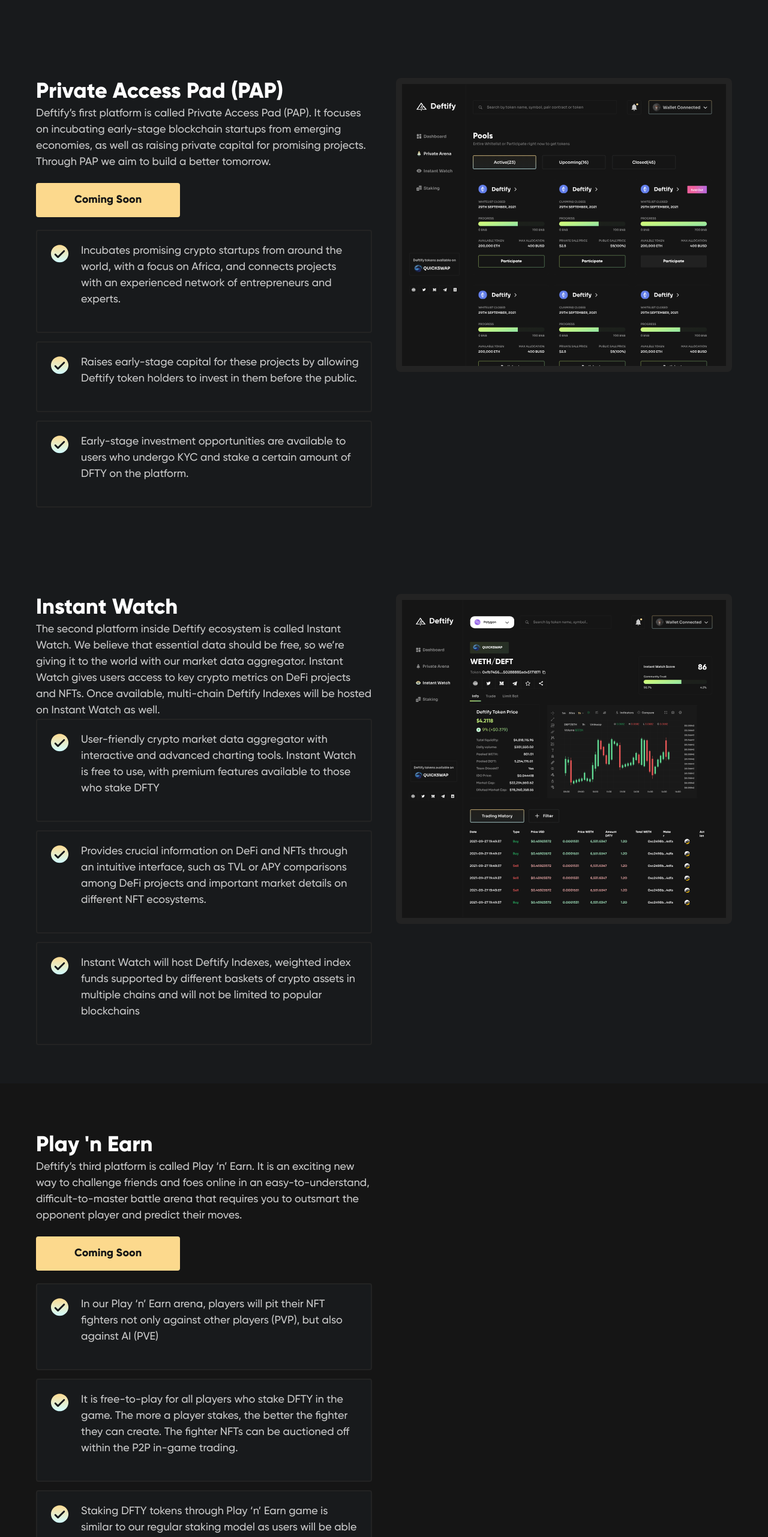
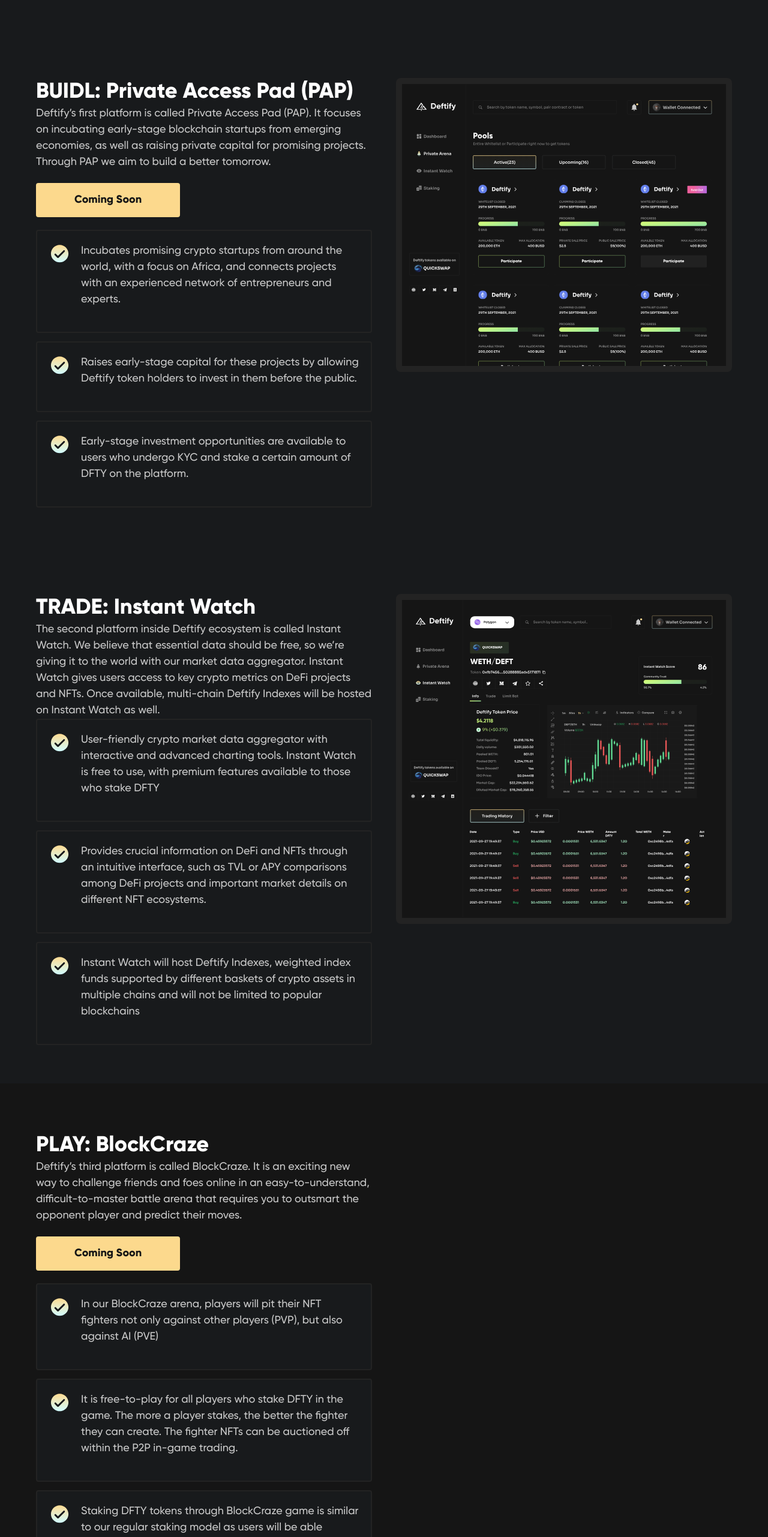
Before and after one commit to KvNGCzA/Official-Website, a React (Create React App) app: page / in a window 1280 px wide. Shown: the part 1720-4282 px from the top of the page at 60% size. Built offline with nearby package versions, Linux system fonts and the light colour scheme; some icons are missing; a web font is replaced by a local one.

Commit message:
Update index.tsx

```diff
--- a/src/pages/Home/index.tsx
+++ b/src/pages/Home/index.tsx
@@ -126,7 +126,7 @@ export const Home = (props: Props) => {
         <FeaturesGrid>
           <div>
             <Text color="#fff" fontSize={36} fontWeight={800}>
-              Private Access Pad (PAP)
+              BUIDL: Private Access Pad (PAP)
             </Text>
 
             <Text fontWeight={500}>
@@ -167,7 +167,7 @@ export const Home = (props: Props) => {
         <FeaturesGrid>
           <div>
             <Text color="#fff" fontSize={36} fontWeight={800}>
-              Instant Watch
+              TRADE: Instant Watch
             </Text>
 
             <Text fontWeight={500}>
@@ -205,11 +205,11 @@ export const Home = (props: Props) => {
         <FeaturesGrid>
           <div>
             <Text color="#fff" fontSize={36} fontWeight={800}>
-              Play 'n Earn
+              PLAY: BlockCraze
             </Text>
 
             <Text fontWeight={500}>
-              Deftify’s third platform is called Play ‘n’ Earn. It is an exciting new way to challenge friends and foes
+              Deftify’s third platform is called BlockCraze. It is an exciting new way to challenge friends and foes
               online in an easy-to-understand, difficult-to-master battle arena that requires you to outsmart the
               opponent player and predict their moves.
             </Text>
@@ -220,9 +220,9 @@ export const Home = (props: Props) => {
 
             <CustomList
               data={[
-                "In our Play ‘n’ Earn arena, players will pit their NFT fighters not only against other players (PVP), but also against AI (PVE)",
+                "In our BlockCraze arena, players will pit their NFT fighters not only against other players (PVP), but also against AI (PVE)",
                 "It is free-to-play for all players who stake DFTY in the game. The more a player stakes, the better the fighter they can create. The fighter NFTs can be auctioned off within the P2P in-game trading.",
-                "Staking DFTY tokens through Play ‘n’ Earn game is similar to our regular staking model as users will be able redeem their game tokens for DFTY, while also earning in-game credits.",
+                "Staking DFTY tokens through BlockCraze game is similar to our regular staking model as users will be able redeem their game tokens for DFTY, while also earning in-game credits.",
               ]}
             />
           </div>
```
